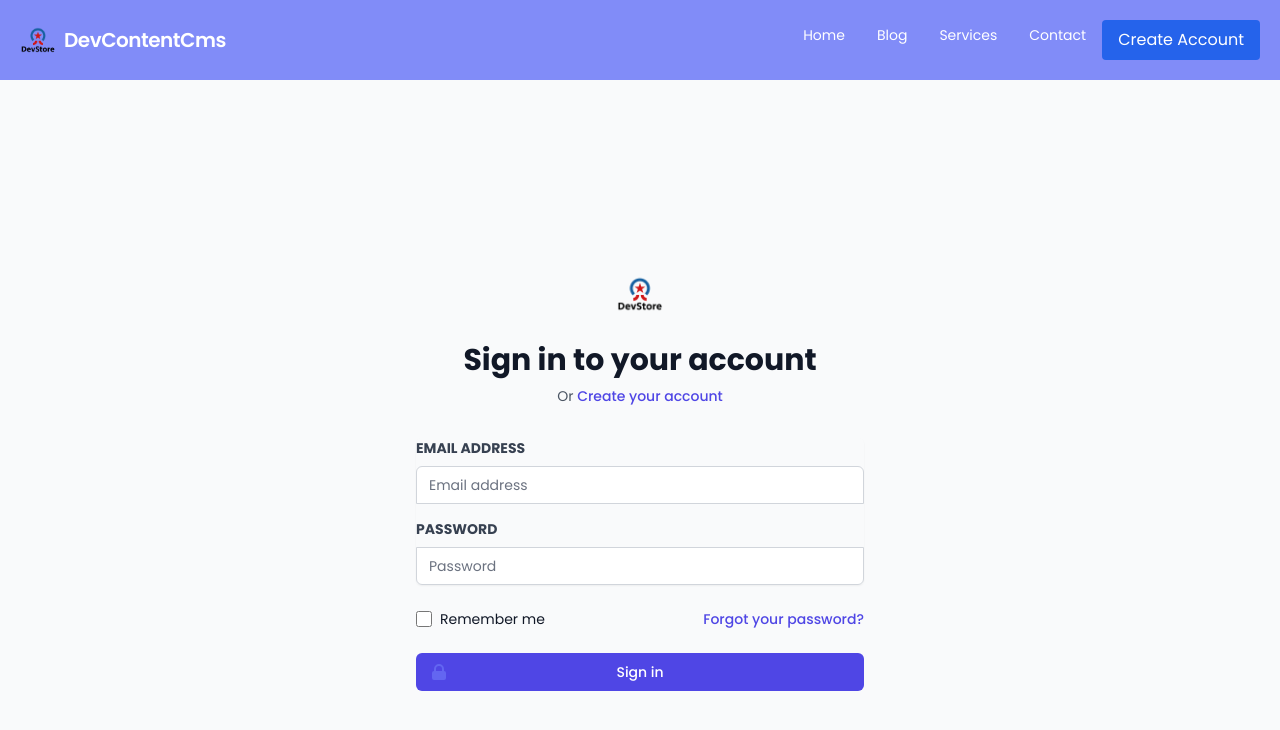
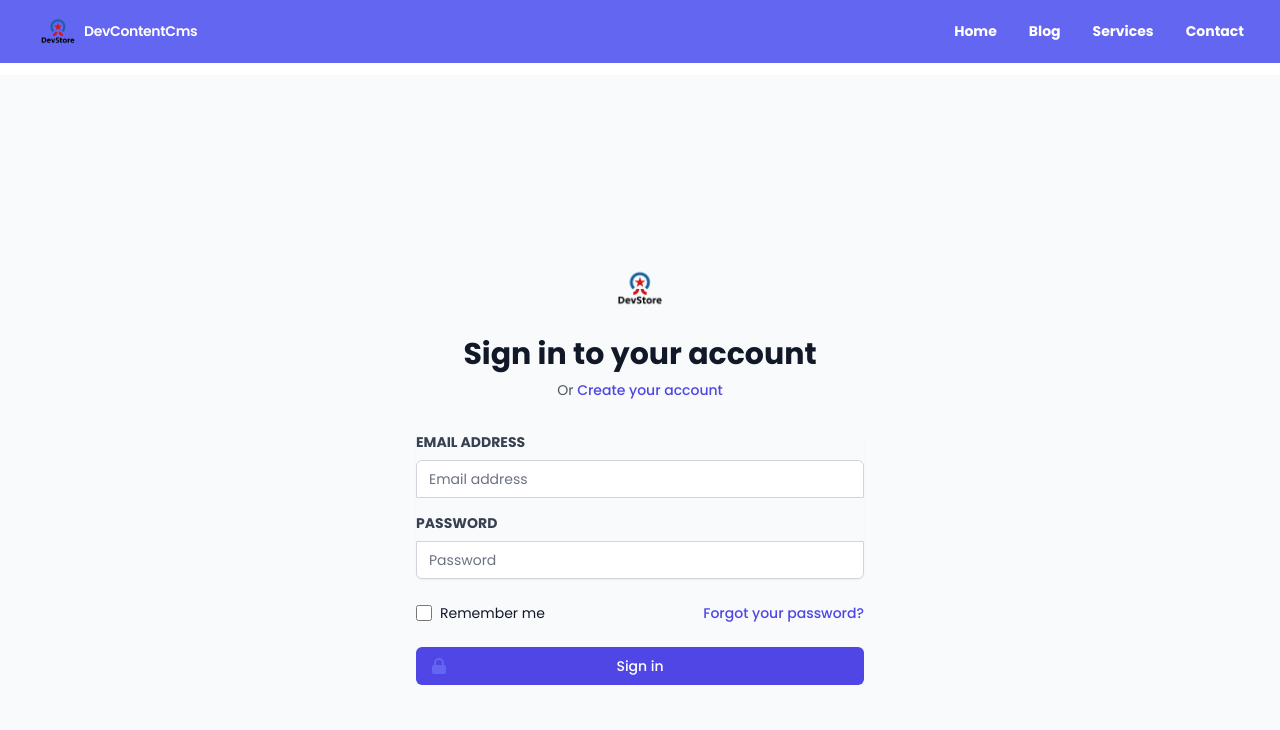
Before and after one commit to Rowlandoka/DevContentCms, a Vue app: page /login in a window 1280 px wide. Shown: the top 730 px of the page. Built offline with nearby package versions, Linux system fonts and the light colour scheme.

Commit message:
added responsive navbar

```diff
--- a/package.json
+++ b/package.json
@@ -8,6 +8,7 @@
     "lint": "vue-cli-service lint"
   },
   "dependencies": {
+    "@fortawesome/fontawesome-free": "^5.15.2",
     "autoprefixer": "^9.8.6",
     "axios": "^0.21.1",
     "chart.js": "^2.9.4",
--- a/src/pages/Create.vue
+++ b/src/pages/Create.vue
@@ -1,23 +1,44 @@
 <template>
 <div>
-    <nav x-data="{show:false}" class="flex items-center justify-between flex-wrap bg-indigo-400 p-5">
+ <nav class="relative flex flex-wrap items-center justify-between px-2 py-3 navbar-expand-lg bg-indigo-500 mb-3">
+ <div class="container px-4 mx-auto flex flex-wrap items-center justify-between">
+   <div class="w-full relative flex justify-between lg:w-auto px-4 lg:static lg:block lg:justify-start">
      <div class="flex items-center flex-shrink-0 text-white mr-6">
      <img class="h-9 w-9 mr-2" src="/img/logo.png" alt="DevContentCms Logo">
-    <span class="font-semibold text-xl tracking-tight text-white">DevContentCms</span>
+    <span class="font-semibold text-sm tracking-tight text-white leading-relaxed inline-block mr-4 py-2 whitespace-no-wrap">DevContentCms</span>
   </div>
-  <div class="block md:hidden">
-    <button @click="show=!show" class="flex items-center px-3 py-2 border rounded text-blue-900 border-blue-900 hover:text-blue-900 hover:border-blue-500 font-bold">
-      <svg class="fill-current h-3 w-3" viewBox="0 0 20 20" xmlns="http://www.w3.org/2000/svg"><title>Menu</title><path d="M0 3h20v2H0V3zm0 6h20v2H0V9zm0 6h20v2H0v-2z"/></svg>
+     <button class="text-white cursor-pointer text-xl leading-none px-3 py-1 border border-solid border-transparent rounded bg-transparent block lg:hidden outline-none focus:outline-none hover:text-black" type="button" v-on:click="toggleNavbar()">
+        <svg viewBox="0 0 100 80" class="w-6 h-6 fill-current">
+        <rect width="100" height="20"></rect>
+        <rect y="30" width="100" height="20"></rect>
+        <rect y="60" width="100" height="20"></rect>
+      </svg>
      </button>
    </div>
-  <div @click.prevent="show = false" :class="{ 'block': show, 'hidden': !show }" class="w-full block flex-grow md:flex md:justify-end md:w-auto">
-    <div>
-          <a href="#" class="block md:inline-block text-sm px-4 py-2 leading-none rounded text-white border-white hover:border-transparent hover:text-black-500 hover:font-bold mt-4 md:mt-0">Home</a>
-        <a href="#" class="block md:inline-block text-sm px-4 py-2 leading-none rounded text-white border-white hover:border-transparent hover:text-black-500 mt-4 md:mt-0">Blog</a>
-        <a href="#" class="block md:inline-block text-sm px-4 py-2 leading-none rounded text-white border-white hover:border-transparent hover:text-black-500 mt-4 md:mt-0">Services</a>
-        <a href="#" class="block md:inline-block text-sm px-4 py-2 leading-none rounded text-white border-white hover:border-transparent hover:text-black-500 mt-4 md:mt-0">Contact</a>
+   <div v-bind:class="{'hidden': !showMenu, 'flex': showMenu}" class="lg:flex lg:flex-grow items-center">
+      <ul class="flex flex-col lg:flex-row list-none ml-auto">
+        <li class="nav-item">
+           <a class="px-3 py-2 flex items-center text-sm font-bold leading-snug text-white hover:opacity-75" href="#pablo">
+             <span class="ml-2">Home</span>
+            </a>
+        </li>
+         <li class="nav-item">
+            <a class="px-3 py-2 flex items-center text-sm font-bold leading-snug text-white hover:opacity-75" href="#pablo">
+             <span class="ml-2">Blog</span>
+            </a>
+          </li>
+            <li class="nav-item">
+            <a class="px-3 py-2 flex items-center text-sm font-bold leading-snug text-white hover:opacity-75" href="#pablo">
+              <span class="ml-2">Services</span>
+            </a>
+          </li>
+            <li class="nav-item">
+            <a class="px-3 py-2 flex items-center text-sm font-bold leading-snug text-white hover:opacity-75" href="#pablo">
+             <span class="ml-2">Contact</span>
+            </a>
+          </li>
+      </ul>
    </div>
-     <a href="#" class="toggle hidden md:flex w-full md:w-auto px-4 py-2 text-right bg-blue-600 hover:bg-blue-500 text-white md:rounded">Create Account</a>
  </div>
 </nav>
 <div class=" w-full px-12 py-10 lg:px-24 bg-green-50">
@@ -61,8 +82,10 @@
 import axios from 'axios';
 
 export default {
+   name: "indigo-navbar",
   data (){
     return {
+      showMenu: false,
       post:{
         title: '',
         author: '',
@@ -85,6 +108,9 @@ export default {
       }).catch(error => {
         console.log(error)
       })
+    },
+     toggleNavbar: function(){
+      this.showMenu = !this.showMenu;
        }
   }
 }
--- a/src/pages/ForgotPassword.vue
+++ b/src/pages/ForgotPassword.vue
@@ -1,24 +1,45 @@
 <template>
-<body class="bg-gray-200">
-  <nav x-data="{show:false}" class="flex items-center justify-between flex-wrap bg-indigo-400 p-5">
-  <div class="flex items-center flex-shrink-0 text-white mr-6">
+<div>
+<nav class="relative flex flex-wrap items-center justify-between px-2 py-3 navbar-expand-lg bg-indigo-500 mb-3">
+ <div class="container px-4 mx-auto flex flex-wrap items-center justify-between">
+   <div class="w-full relative flex justify-between lg:w-auto px-4 lg:static lg:block lg:justify-start">
+     <div class="flex items-center flex-shrink-0 text-white mr-6">
      <img class="h-9 w-9 mr-2" src="/img/logo.png" alt="DevContentCms Logo">
-    <span class="font-semibold text-xl tracking-tight text-white">DevContentCms</span>
+    <span class="font-semibold text-sm tracking-tight text-white leading-relaxed inline-block mr-4 py-2 whitespace-no-wrap">DevContentCms</span>
   </div>
-  <div class="block md:hidden">
-    <button @click="show=!show" class="flex items-center px-3 py-2 border rounded text-blue-900 border-blue-900 hover:text-blue-900 hover:border-blue-500 font-bold">
-      <svg class="fill-current h-3 w-3" viewBox="0 0 20 20" xmlns="http://www.w3.org/2000/svg"><title>Menu</title><path d="M0 3h20v2H0V3zm0 6h20v2H0V9zm0 6h20v2H0v-2z"/></svg>
-    </button>
-  </div>
-  <div @click.prevent="show = false" :class="{ 'block': show, 'hidden': !show }" class="w-full block flex-grow md:flex md:justify-end md:w-auto">
-    <div>
-          <router-link to="/" class="block md:inline-block text-sm px-4 py-2 leading-none rounded text-white border-white hover:border-transparent hover:text-black-500 hover:font-bold mt-4 md:mt-0">Home</router-link>
-        <a href="#" class="block md:inline-block text-sm px-4 py-2 leading-none rounded text-white border-white hover:border-transparent hover:text-black-500 mt-4 md:mt-0">Blog</a>
-        <a href="#" class="block md:inline-block text-sm px-4 py-2 leading-none rounded text-white border-white hover:border-transparent hover:text-black-500 mt-4 md:mt-0">Services</a>
-        <a href="#" class="block md:inline-block text-sm px-4 py-2 leading-none rounded text-white border-white hover:border-transparent hover:text-black-500 mt-4 md:mt-0">Contact</a>
-    </div>
-     <router-link to="/signup" class="toggle hidden md:flex w-full md:w-auto px-4 py-2 text-right bg-blue-600 hover:bg-blue-500 text-white md:rounded">Create Account</router-link>
-  </div>
+     <button class="text-white cursor-pointer text-xl leading-none px-3 py-1 border border-solid border-transparent rounded bg-transparent block lg:hidden outline-none focus:outline-none hover:text-black" type="button" v-on:click="toggleNavbar()">
+        <svg viewBox="0 0 100 80" class="w-6 h-6 fill-current">
+        <rect width="100" height="20"></rect>
+        <rect y="30" width="100" height="20"></rect>
+        <rect y="60" width="100" height="20"></rect>
+      </svg>
+     </button>
+   </div>
+   <div v-bind:class="{'hidden': !showMenu, 'flex': showMenu}" class="lg:flex lg:flex-grow items-center">
+      <ul class="flex flex-col lg:flex-row list-none ml-auto">
+        <li class="nav-item">
+           <a class="px-3 py-2 flex items-center text-sm font-bold leading-snug text-white hover:opacity-75" href="#pablo">
+             <span class="ml-2">Home</span>
+            </a>
+        </li>
+         <li class="nav-item">
+            <a class="px-3 py-2 flex items-center text-sm font-bold leading-snug text-white hover:opacity-75" href="#pablo">
+             <span class="ml-2">Blog</span>
+            </a>
+          </li>
+            <li class="nav-item">
+            <a class="px-3 py-2 flex items-center text-sm font-bold leading-snug text-white hover:opacity-75" href="#pablo">
+              <span class="ml-2">Services</span>
+            </a>
+          </li>
+            <li class="nav-item">
+            <a class="px-3 py-2 flex items-center text-sm font-bold leading-snug text-white hover:opacity-75" href="#pablo">
+             <span class="ml-2">Contact</span>
+            </a>
+          </li>
+      </ul>
+   </div>
+ </div>
 </nav>
    <div class="min-h-screen flex items-center justify-center bg-gray-50 py-12 px-4 sm:px-6 lg:px-8">
     <div class="max-w-md w-full space-y-8">
@@ -52,14 +73,20 @@
     </form>
   </div>
 </div>
-</body>
+</div>
 </template>
 
 <script>
 export default {
+  name: "indigo-navbar",
   data (){
     return {
-
+      showMenu: false
+    }
+  },
+  methods: {
+    toggleNavbar: function(){
+      this.showMenu = !this.showMenu;
     }
   }
 }
--- a/src/pages/Login.vue
+++ b/src/pages/Login.vue
@@ -1,23 +1,44 @@
 <template>
-<body class="bg-gray-200">
- <nav x-data="{show:false}" class="flex items-center justify-between flex-wrap bg-indigo-400 p-5">
+<div>
+ <nav class="relative flex flex-wrap items-center justify-between px-2 py-3 navbar-expand-lg bg-indigo-500 mb-3">
+ <div class="container px-4 mx-auto flex flex-wrap items-center justify-between">
+   <div class="w-full relative flex justify-between lg:w-auto px-4 lg:static lg:block lg:justify-start">
      <div class="flex items-center flex-shrink-0 text-white mr-6">
      <img class="h-9 w-9 mr-2" src="/img/logo.png" alt="DevContentCms Logo">
-    <span class="font-semibold text-xl tracking-tight text-white">DevContentCms</span>
+    <span class="font-semibold text-sm tracking-tight text-white leading-relaxed inline-block mr-4 py-2 whitespace-no-wrap">DevContentCms</span>
   </div>
-  <div class="block md:hidden">
-    <button @click="show=!show" class="flex items-center px-3 py-2 border rounded text-blue-900 border-blue-900 hover:text-blue-900 hover:border-blue-500 font-bold">
-      <svg class="fill-current h-3 w-3" viewBox="0 0 20 20" xmlns="http://www.w3.org/2000/svg"><title>Menu</title><path d="M0 3h20v2H0V3zm0 6h20v2H0V9zm0 6h20v2H0v-2z"/></svg>
+     <button class="text-white cursor-pointer text-xl leading-none px-3 py-1 border border-solid border-transparent rounded bg-transparent block lg:hidden outline-none focus:outline-none hover:text-black" type="button" v-on:click="toggleNavbar()">
+        <svg viewBox="0 0 100 80" class="w-6 h-6 fill-current">
+        <rect width="100" height="20"></rect>
+        <rect y="30" width="100" height="20"></rect>
+        <rect y="60" width="100" height="20"></rect>
+      </svg>
      </button>
    </div>
-  <div @click.prevent="show = false" :class="{ 'block': show, 'hidden': !show }" class="w-full block flex-grow md:flex md:justify-end md:w-auto">
-    <div>
-          <a href="#" class="block md:inline-block text-sm px-4 py-2 leading-none rounded text-white border-white hover:border-transparent hover:text-black-500 hover:font-bold mt-4 md:mt-0">Home</a>
-        <a href="#" class="block md:inline-block text-sm px-4 py-2 leading-none rounded text-white border-white hover:border-transparent hover:text-black-500 mt-4 md:mt-0">Blog</a>
-        <a href="#" class="block md:inline-block text-sm px-4 py-2 leading-none rounded text-white border-white hover:border-transparent hover:text-black-500 mt-4 md:mt-0">Services</a>
-        <a href="#" class="block md:inline-block text-sm px-4 py-2 leading-none rounded text-white border-white hover:border-transparent hover:text-black-500 mt-4 md:mt-0">Contact</a>
+   <div v-bind:class="{'hidden': !showMenu, 'flex': showMenu}" class="lg:flex lg:flex-grow items-center">
+      <ul class="flex flex-col lg:flex-row list-none ml-auto">
+        <li class="nav-item">
+           <a class="px-3 py-2 flex items-center text-sm font-bold leading-snug text-white hover:opacity-75" href="#pablo">
+             <span class="ml-2">Home</span>
+            </a>
+        </li>
+         <li class="nav-item">
+            <a class="px-3 py-2 flex items-center text-sm font-bold leading-snug text-white hover:opacity-75" href="#pablo">
+             <span class="ml-2">Blog</span>
+            </a>
+          </li>
+            <li class="nav-item">
+            <a class="px-3 py-2 flex items-center text-sm font-bold leading-snug text-white hover:opacity-75" href="#pablo">
+              <span class="ml-2">Services</span>
+            </a>
+          </li>
+            <li class="nav-item">
+            <a class="px-3 py-2 flex items-center text-sm font-bold leading-snug text-white hover:opacity-75" href="#pablo">
+             <span class="ml-2">Contact</span>
+            </a>
+          </li>
+      </ul>
    </div>
-     <router-link to="/register" class="toggle hidden md:flex w-full md:w-auto px-4 py-2 text-right bg-blue-600 hover:bg-blue-500 text-white md:rounded">Create Account</router-link>
  </div>
 </nav>
    <div class="min-h-screen flex items-center justify-center bg-gray-50 py-12 px-4 sm:px-6 lg:px-8">
@@ -41,13 +62,13 @@
           <label for="email-address" class="block text-gray-700 text-sm font-bold mb-2 mt-2 uppercase">
             Email address
           </label>
-          <input id="email-address" name="email" type="email" autocomplete="email" required class="appearance-none rounded-none relative block w-full px-3 py-2 border border-gray-300 placeholder-gray-500 text-gray-900 rounded-t-md focus:outline-none focus:ring-indigo-500 focus:border-indigo-500 focus:z-10 sm:text-sm" placeholder="Email address">
+          <input id="email-address" name="email" type="email" autocomplete="email" required class="appearance-none rounded-none relative block w-full px-3 py-2 border border-gray-300 placeholder-gray-500 text-gray-900 rounded-t-md focus:outline-none focus:ring-indigo-500 focus:border-indigo-500 focus:z-10 sm:text-sm" placeholder="Email address" v-model="login.email">
         </div>
         <div class="mb-6">
           <label for="password" class="block text-gray-700 text-sm font-bold mb-2 uppercase">
             Password
             </label>
-          <input id="password" name="password" type="password" autocomplete="current-password" required class="appearance-none rounded-none relative block w-full px-3 py-2 border border-gray-300 placeholder-gray-500 text-gray-900 rounded-b-md focus:outline-none focus:ring-indigo-500 focus:border-indigo-500 focus:z-10 sm:text-sm" placeholder="Password">
+          <input id="password" name="password" type="password" autocomplete="current-password" required class="appearance-none rounded-none relative block w-full px-3 py-2 border border-gray-300 placeholder-gray-500 text-gray-900 rounded-b-md focus:outline-none focus:ring-indigo-500 focus:border-indigo-500 focus:z-10 sm:text-sm" placeholder="Password" v-model="login.password">
         </div>
       </div>
 
@@ -80,13 +101,15 @@
     </form>
   </div>
 </div>
-</body>
+</div>
 </template>
 
 <script>
   export default {
+     name: "indigo-navbar",
     data () {
       return {
+        showMenu: false,
         login: {
           email: '',
           password: ''
@@ -101,12 +124,16 @@
           let token = response.data.token;
           localStorage.setItem('jwt', token)
           if(token){
-            console.log('Login Successfully');
-            this.$router.push('/');
+            this.email = '';
+            this.password = '';
+            this.$router.redirect('/home');
           }
         } catch (error) {
           console.error(error)
         }
+      },
+        toggleNavbar: function(){
+      this.showMenu = !this.showMenu;
        }
     }
   }
--- a/src/pages/Register.vue
+++ b/src/pages/Register.vue
@@ -1,23 +1,44 @@
 <template>
-<body class="bg-gray-200">
-  <nav x-data="{show:false}" class="flex items-center justify-between flex-wrap bg-indigo-400 p-5">
+<div>
+  <nav class="relative flex flex-wrap items-center justify-between px-2 py-3 navbar-expand-lg bg-indigo-500 mb-3">
+   <div class="container px-4 mx-auto flex flex-wrap items-center justify-between">
+   <div class="w-full relative flex justify-between lg:w-auto px-4 lg:static lg:block lg:justify-start">
      <div class="flex items-center flex-shrink-0 text-white mr-6">
      <img class="h-9 w-9 mr-2" src="/img/logo.png" alt="DevContentCms Logo">
-    <span class="font-semibold text-xl tracking-tight text-white">DevContentCms</span>
+    <span class="font-semibold text-sm tracking-tight text-white leading-relaxed inline-block mr-4 py-2 whitespace-no-wrap">DevContentCms</span>
   </div>
-  <div class="block md:hidden">
-    <button @click="show=!show" class="flex items-center px-3 py-2 border rounded text-blue-900 border-blue-900 hover:text-blue-900 hover:border-blue-500 font-bold">
-      <svg class="fill-current h-3 w-3" viewBox="0 0 20 20" xmlns="http://www.w3.org/2000/svg"><title>Menu</title><path d="M0 3h20v2H0V3zm0 6h20v2H0V9zm0 6h20v2H0v-2z"/></svg>
+     <button class="text-white cursor-pointer text-xl leading-none px-3 py-1 border border-solid border-transparent rounded bg-transparent block lg:hidden outline-none focus:outline-none hover:text-black" type="button" v-on:click="toggleNavbar()">
+        <svg viewBox="0 0 100 80" class="w-6 h-6 fill-current">
+        <rect width="100" height="20"></rect>
+        <rect y="30" width="100" height="20"></rect>
+        <rect y="60" width="100" height="20"></rect>
+      </svg>
      </button>
    </div>
-  <div @click.prevent="show = false" :class="{ 'block': show, 'hidden': !show }" class="w-full block flex-grow md:flex md:justify-end md:w-auto">
-    <div>
-          <a href="#" class="block md:inline-block text-sm px-4 py-2 leading-none rounded text-white border-white hover:border-transparent hover:text-black-500 hover:font-bold mt-4 md:mt-0">Home</a>
-        <a href="#" class="block md:inline-block text-sm px-4 py-2 leading-none rounded text-white border-white hover:border-transparent hover:text-black-500 mt-4 md:mt-0">Blog</a>
-        <a href="#" class="block md:inline-block text-sm px-4 py-2 leading-none rounded text-white border-white hover:border-transparent hover:text-black-500 mt-4 md:mt-0">Services</a>
-        <a href="#" class="block md:inline-block text-sm px-4 py-2 leading-none rounded text-white border-white hover:border-transparent hover:text-black-500 mt-4 md:mt-0">Contact</a>
+   <div v-bind:class="{'hidden': !showMenu, 'flex': showMenu}" class="lg:flex lg:flex-grow items-center">
+      <ul class="flex flex-col lg:flex-row list-none ml-auto">
+        <li class="nav-item">
+           <a class="px-3 py-2 flex items-center text-sm font-bold leading-snug text-white hover:opacity-75" href="#pablo">
+             <span class="ml-2">Home</span>
+            </a>
+        </li>
+         <li class="nav-item">
+            <a class="px-3 py-2 flex items-center text-sm font-bold leading-snug text-white hover:opacity-75" href="#pablo">
+             <span class="ml-2">Blog</span>
+            </a>
+          </li>
+            <li class="nav-item">
+            <a class="px-3 py-2 flex items-center text-sm font-bold leading-snug text-white hover:opacity-75" href="#pablo">
+              <span class="ml-2">Services</span>
+            </a>
+          </li>
+            <li class="nav-item">
+            <a class="px-3 py-2 flex items-center text-sm font-bold leading-snug text-white hover:opacity-75" href="#pablo">
+             <span class="ml-2">Contact</span>
+            </a>
+          </li>
+      </ul>
    </div>
-     <router-link to="/signup" class="toggle hidden md:flex w-full md:w-auto px-4 py-2 text-right bg-blue-600 hover:bg-blue-500 text-white md:rounded">Create Account</router-link>
  </div>
 </nav>
 <div class="min-h-screen flex items-center justify-center bg-gray-50 py-12 px-4 sm:px-6 lg:px-8">
@@ -70,16 +91,17 @@
     </form>
   </div>
 </div>
-
-</body>
+</div>
 </template>
 
 <script>
 // import axios from 'axios';
 
 export default {
+   name: "indigo-navbar",
   data (){
     return {
+      showMenu: false,
       register:{
         name: '',
         email: '',
@@ -103,6 +125,9 @@ export default {
       } catch (error) {
         console.error(error);
       }
+    },
+      toggleNavbar: function(){
+      this.showMenu = !this.showMenu;
        }
   }
 }
--- a/src/pages/ViewPost.vue
+++ b/src/pages/ViewPost.vue
@@ -1,23 +1,44 @@
 <template>
 <div>
-  <nav x-data="{show:false}" class="flex items-center justify-between flex-wrap bg-indigo-400 p-5">
+  <nav class="relative flex flex-wrap items-center justify-between px-2 py-3 navbar-expand-lg bg-indigo-500 mb-3">
+ <div class="container px-4 mx-auto flex flex-wrap items-center justify-between">
+   <div class="w-full relative flex justify-between lg:w-auto px-4 lg:static lg:block lg:justify-start">
      <div class="flex items-center flex-shrink-0 text-white mr-6">
      <img class="h-9 w-9 mr-2" src="/img/logo.png" alt="DevContentCms Logo">
-    <span class="font-semibold text-xl tracking-tight text-white">DevContentCms</span>
+    <span class="font-semibold text-sm tracking-tight text-white leading-relaxed inline-block mr-4 py-2 whitespace-no-wrap">DevContentCms</span>
   </div>
-  <div class="block md:hidden">
-    <button @click="show=!show" class="flex items-center px-3 py-2 border rounded text-blue-900 border-blue-900 hover:text-blue-900 hover:border-blue-500 font-bold">
-      <svg class="fill-current h-3 w-3" viewBox="0 0 20 20" xmlns="http://www.w3.org/2000/svg"><title>Menu</title><path d="M0 3h20v2H0V3zm0 6h20v2H0V9zm0 6h20v2H0v-2z"/></svg>
+     <button class="text-white cursor-pointer text-xl leading-none px-3 py-1 border border-solid border-transparent rounded bg-transparent block lg:hidden outline-none focus:outline-none hover:text-black" type="button" v-on:click="toggleNavbar()">
+        <svg viewBox="0 0 100 80" class="w-6 h-6 fill-current">
+        <rect width="100" height="20"></rect>
+        <rect y="30" width="100" height="20"></rect>
+        <rect y="60" width="100" height="20"></rect>
+      </svg>
      </button>
    </div>
-  <div @click.prevent="show = false" :class="{ 'block': show, 'hidden': !show }" class="w-full block flex-grow md:flex md:justify-end md:w-auto">
-    <div>
-          <a href="#" class="block md:inline-block text-sm px-4 py-2 leading-none rounded text-white border-white hover:border-transparent hover:text-black-500 hover:font-bold mt-4 md:mt-0">Home</a>
-        <a href="#" class="block md:inline-block text-sm px-4 py-2 leading-none rounded text-white border-white hover:border-transparent hover:text-black-500 mt-4 md:mt-0">Blog</a>
-        <a href="#" class="block md:inline-block text-sm px-4 py-2 leading-none rounded text-white border-white hover:border-transparent hover:text-black-500 mt-4 md:mt-0">Services</a>
-        <a href="#" class="block md:inline-block text-sm px-4 py-2 leading-none rounded text-white border-white hover:border-transparent hover:text-black-500 mt-4 md:mt-0">Contact</a>
+   <div v-bind:class="{'hidden': !showMenu, 'flex': showMenu}" class="lg:flex lg:flex-grow items-center">
+      <ul class="flex flex-col lg:flex-row list-none ml-auto">
+        <li class="nav-item">
+           <a class="px-3 py-2 flex items-center text-sm font-bold leading-snug text-white hover:opacity-75" href="#pablo">
+             <span class="ml-2">Home</span>
+            </a>
+        </li>
+         <li class="nav-item">
+            <a class="px-3 py-2 flex items-center text-sm font-bold leading-snug text-white hover:opacity-75" href="#pablo">
+             <span class="ml-2">Blog</span>
+            </a>
+          </li>
+            <li class="nav-item">
+            <a class="px-3 py-2 flex items-center text-sm font-bold leading-snug text-white hover:opacity-75" href="#pablo">
+              <span class="ml-2">Services</span>
+            </a>
+          </li>
+            <li class="nav-item">
+            <a class="px-3 py-2 flex items-center text-sm font-bold leading-snug text-white hover:opacity-75" href="#pablo">
+             <span class="ml-2">Contact</span>
+            </a>
+          </li>
+      </ul>
    </div>
-     <a href="#" class="toggle hidden md:flex w-full md:w-auto px-4 py-2 text-right bg-blue-600 hover:bg-blue-500 text-white md:rounded">Create Account</a>
  </div>
 </nav>
   <div class="bg-white rounded-lg shadow-lg py-6">
@@ -57,8 +78,10 @@
 import axios from "axios";
 
 export default {
+   name: "indigo-navbar",
    data() {
     return {
+      showMenu: false,
       Posts: []
     }
   },
```
Also changed, not shown: src/components/Sidebar.vue (+5 -5 lines), src/main.js (+4 -3 lines), src/pages/Home.vue (+82 -82 lines), 1 other file (tests, documents, lock files or other folders). Lines whose indentation alone changed are shown as unchanged.
